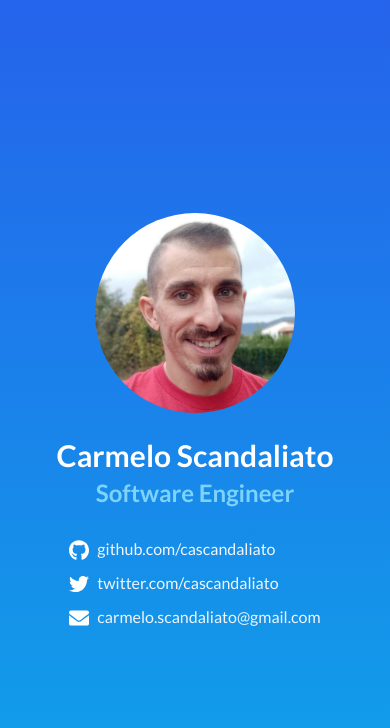
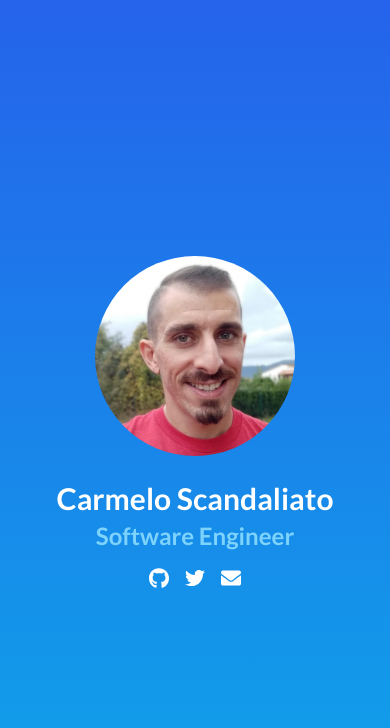
Before and after one commit to cascandaliato/cascandaliato.com, a Next.js app: page / in a window 390 px wide. Shown: the top 728 px of the page. Built offline with nearby package versions, Linux system fonts and the light colour scheme.

Commit message:
feat: remove link labels on small screens

```diff
--- a/pages/index.tsx
+++ b/pages/index.tsx
@@ -6,22 +6,30 @@ import { FontAwesomeIcon } from '@fortawesome/react-fontawesome'
 import Head from 'next/head'
 import Image from 'next/image'
 
-type ContactInfo = { icon: IconDefinition; text: string; link: string }
+type ContactInfo = {
+  icon: IconDefinition
+  ariaLabel: string
+  content: string
+  link: string
+}
 
 const contactInfo: ContactInfo[] = [
   {
     icon: faGithub,
-    text: 'github.com/cascandaliato',
+    ariaLabel: 'GitHub profile',
+    content: 'github.com/cascandaliato',
     link: 'https://github.com/cascandaliato',
   },
   {
     icon: faTwitter,
-    text: 'twitter.com/cascandaliato',
+    ariaLabel: 'Twitter profile',
+    content: 'twitter.com/cascandaliato',
     link: 'https://twitter.com/cascandaliato',
   },
   {
     icon: faEnvelope,
-    text: 'carmelo.scandaliato@gmail.com',
+    ariaLabel: 'Email address',
+    content: 'carmelo.scandaliato@gmail.com',
     link: 'mailto:carmelo.scandaliato@gmail.com',
   },
 ]
@@ -49,21 +57,22 @@ const Home: React.FC<{}> = () => (
           Software Engineer
         </h2>
 
-        <ul className="mt-5 sm:mt-3">
-          {contactInfo.map(({ icon, text, link }) => (
-            <li className="mt-2 sm:mt-4 flex items-center" key={text}>
-              <FontAwesomeIcon
-                icon={icon}
-                className="h-full text-white text-xl sm:text-3xl"
-              />
-              <p className="ml-2 mb-0.5 sm:ml-3 sm:text-lg md:text-xl">
-                <a
-                  href={link}
-                  className="hover:underline hover:text-white text-blueGray-100"
-                >
-                  {text}
-                </a>
-              </p>
+        <ul className="mt-3 flex sm:block">
+          {contactInfo.map(({ icon, ariaLabel, content, link }) => (
+            <li className="first:ml-0 ml-4 sm:ml-0 mt-1 sm:mt-4" key={content}>
+              <a
+                href={link}
+                className="hover:underline hover:text-white text-blueGray-100 flex items-center"
+                aria-label={ariaLabel}
+              >
+                <FontAwesomeIcon
+                  icon={icon}
+                  className="h-full text-white text-xl sm:text-3xl"
+                />
+                <p className="hidden sm:block mb-0.5 sm:ml-3 sm:text-lg md:text-xl">
+                  {content}
+                </p>
+              </a>
             </li>
           ))}
         </ul>
--- a/tailwind.config.js
+++ b/tailwind.config.js
@@ -39,6 +39,6 @@ module.exports = {
       },
     },
   },
-  variants: {},
+  variants: { extend: { margin: ['first'] } },
   plugins: [],
 }
```
